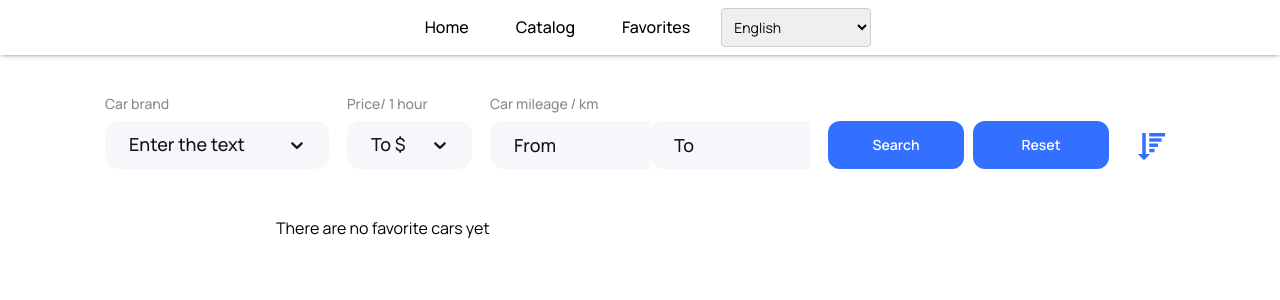
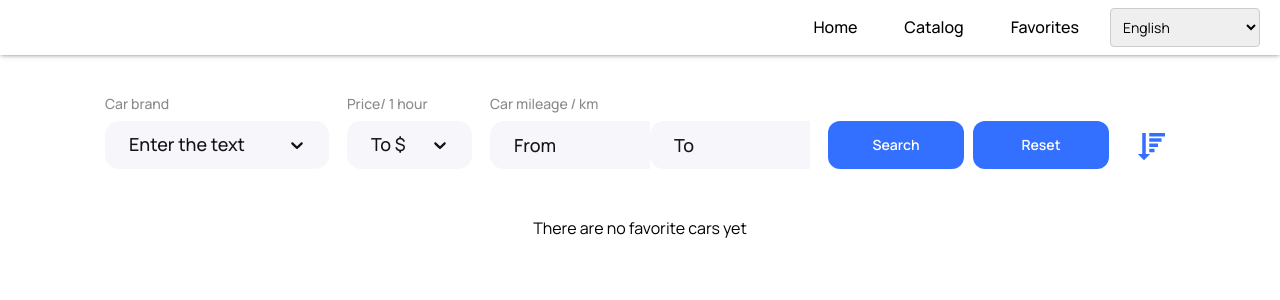
Before and after one commit to DmytroSadovskyi/nextjs-cars, a Next.js app: page /en/favorites in a window 1280 px wide. Shown: the top 300 px of the page. Built offline with nearby package versions, Linux system fonts and the light colour scheme.

Commit message:
change styles for error message

```diff
--- a/src/app/[locale]/components/AllCars/AllCars.module.css
+++ b/src/app/[locale]/components/AllCars/AllCars.module.css
@@ -46,3 +46,7 @@
 .sort svg {
   fill: #3470ff;
 }
+
+.errorText {
+  text-align: center;
+}
--- a/src/app/[locale]/components/AllCars/AllCars.tsx
+++ b/src/app/[locale]/components/AllCars/AllCars.tsx
@@ -37,6 +37,7 @@ export default function AllCars() {
   const [sortOrder, setSortOrder] = useState("ascending");
 
   const handleLoadMore = () => setCurrentPage((prevPage) => prevPage + 1);
+
   useEffect(() => {
     const controller = new AbortController();
     const getAllCars = async () => {
@@ -167,7 +168,7 @@ export default function AllCars() {
       <div className="container">
         {currentCars.length === 0 && showNoCarsMessage && (
           <>
-            <p>{t("errorMessage")}</p>
+            <p className={styles.errorText}>{t("errorMessage")}</p>
           </>
         )}
 
--- a/src/app/[locale]/components/FavoriteCars/FavoriteCars.module.css
+++ b/src/app/[locale]/components/FavoriteCars/FavoriteCars.module.css
@@ -22,3 +22,7 @@
 .sort svg {
   fill: #3470ff;
 }
+
+.emptyListText {
+  text-align: center;
+}
--- a/src/app/[locale]/components/FavoriteCars/FavoriteCars.tsx
+++ b/src/app/[locale]/components/FavoriteCars/FavoriteCars.tsx
@@ -154,7 +154,7 @@ export default function FavoriteCars() {
               ))}
             </ul>
           ) : (
-            <p>{t("emptyListText")}</p>
+            <p className={styles.emptyListText}>{t("emptyListText")}</p>
           ))}
       </div>
     </>
--- a/src/app/[locale]/components/Header/Header.module.css
+++ b/src/app/[locale]/components/Header/Header.module.css
@@ -2,8 +2,6 @@
   width: 100%;
   display: flex;
   align-items: center;
-  justify-content: center;
-
   padding: 8px 20px;
 
   box-shadow: rgba(50, 50, 93, 0.25) 0px 2px 5px -1px,
@@ -14,6 +12,7 @@
   display: flex;
   gap: 15px;
   align-items: center;
+  margin-left: auto;
 }
 
 .navLink {
--- a/src/app/[locale]/components/Header/Header.tsx
+++ b/src/app/[locale]/components/Header/Header.tsx
@@ -1,6 +1,5 @@
 "use client";
 import styles from "./Header.module.css";
-import { Link } from "@/navigation";
 import { useTranslations } from "next-intl";
 import NavigationLink from "@/app/[locale]/components/NavigationLink";
 import LocaleSwitcher from "../LocaleSwitcher";
@@ -14,7 +13,6 @@ export default function Header() {
         <NavigationLink href="/">{t("home")}</NavigationLink>
         <NavigationLink href="/catalog">{t("catalog")}</NavigationLink>
         <NavigationLink href="/favorites">{t("favorites")}</NavigationLink>
-
         <LocaleSwitcher />
       </nav>
     </header>
--- a/src/app/[locale]/components/ReviewsSlider/ReviewsSlider.module.css
+++ b/src/app/[locale]/components/ReviewsSlider/ReviewsSlider.module.css
@@ -1,7 +1,6 @@
 .wrapper {
   position: relative;
 }
-
 
 .controls {
   position: absolute;
@@ -21,4 +20,5 @@
   justify-content: center;
   background-color: transparent;
   border: none;
+  padding: 5px;
 }
```
Also changed, not shown: src/icons/down-arrow-left.svg, src/icons/down-arrow-right.svg.
